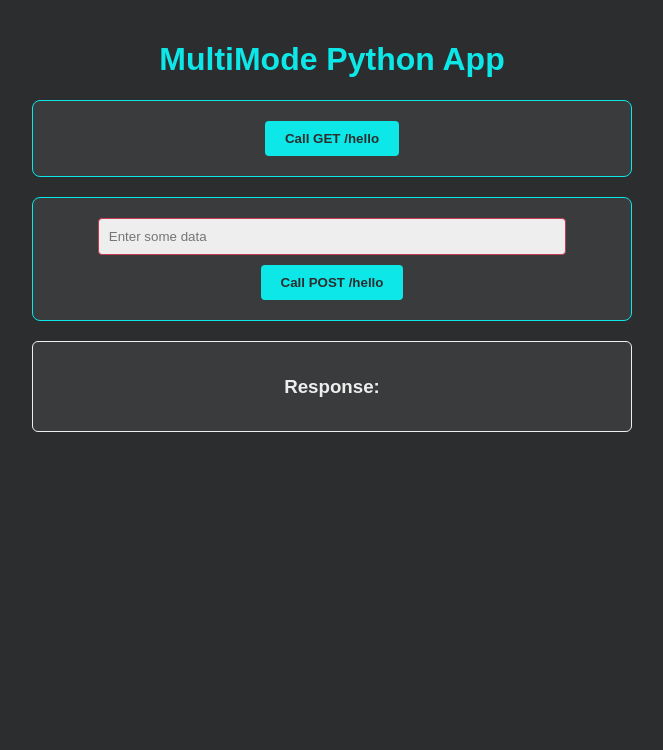
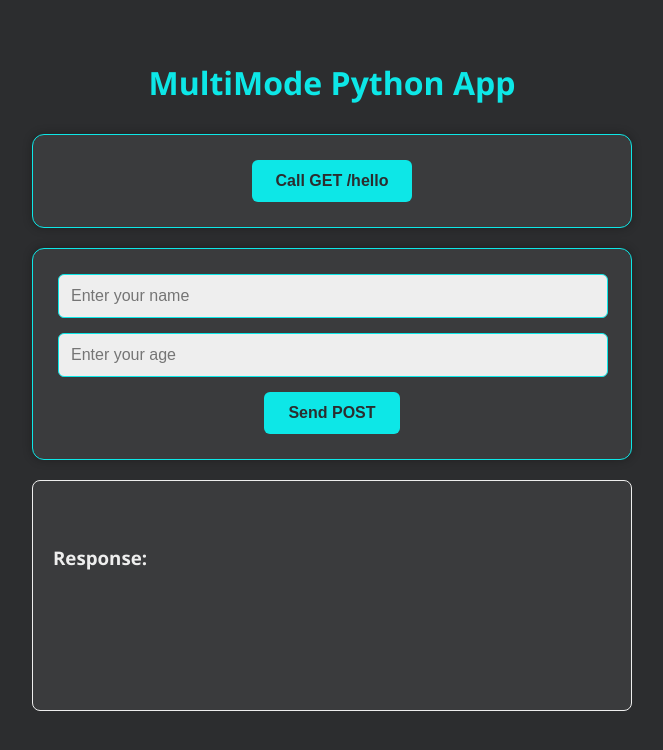
Before and after one commit to luciangruiaro/py-web-multi-deploy-template, a Flask app: page / in a window 1280 px wide. Shown: the top 750 px of the page, without its empty margins (308-971 px from the left). Run offline with Flask 3, Linux system fonts and the light colour scheme.

Commit message:
improvements cody styling

```diff
--- a/api/flask_routes.py
+++ b/api/flask_routes.py
@@ -1,4 +1,7 @@
 from flask import Flask, render_template, request, jsonify
+from pydantic import ValidationError
+
+from api.schemas.hello_schema import HelloRequestModel
 from service.hello_service import HelloService
 from helpers.utils import format_response
 
@@ -16,11 +19,22 @@ def create_flask_app(config, template_dir=None, static_dir=None):
 
     @app.route('/hello', methods=['GET'])
     def hello_get():
-        return jsonify(format_response("Hello GET", hello_service.say_hello()))
+        try:
+            result = hello_service.say_hello()
+            return jsonify(format_response("Hello GET", result))
+        except Exception as e:
+            return jsonify({"error": str(e)}), 500
 
     @app.route('/hello', methods=['POST'])
     def hello_post():
-        data = request.json
-        return jsonify(format_response("Hello POST", hello_service.process_data(data)))
+        try:
+            data = request.get_json(force=True)
+            validated_data = HelloRequestModel(**data)
+            result = hello_service.process_data(validated_data.dict())
+            return jsonify(format_response("Hello POST", result))
+        except ValidationError as ve:
+            return jsonify({"error": ve.errors()}), 400
+        except Exception as e:
+            return jsonify({"error": str(e)}), 500
 
     return app
--- /dev/null
+++ b/api/schemas/hello_schema.py
@@ -0,0 +1,6 @@
+from pydantic import BaseModel, Field
+
+
+class HelloRequestModel(BaseModel):
+    name: str = Field(..., min_length=1)
+    age: int = Field(..., gt=0)
--- a/core/app_factory.py
+++ b/core/app_factory.py
@@ -2,8 +2,8 @@ import os
 from config.config_loader import ConfigLoader
 from helpers.logger import setup_logger
 
+# Handle default directories creation
 IS_DOCKER = os.environ.get("ENV") == "DOCKER"
-
 DATA_DIR = "/app/data" if IS_DOCKER else "./data"
 LOGS_DIR = "/app/logs" if IS_DOCKER else "./logs"
 
@@ -13,9 +13,11 @@ def ensure_directories():
     os.makedirs(LOGS_DIR, exist_ok=True)
 
 
-# Call at module import
 ensure_directories()
-logger = setup_logger("app", log_dir=LOGS_DIR)
+
+# Set up logger
+log_level = ConfigLoader().get_config().get("logging", {}).get("level", "INFO")
+logger = setup_logger("app", log_dir=LOGS_DIR, level=log_level)
 
 
 def create_app(template_dir=None, static_dir=None):
--- a/helpers/logger.py
+++ b/helpers/logger.py
@@ -1,25 +1,51 @@
 import os
 import logging
+from logging import Logger
 from logging.handlers import RotatingFileHandler
 
+# Constants
+DEFAULT_LOG_DIR = "./logs"
+DEFAULT_LOG_LEVEL = logging.INFO
+DEFAULT_LOG_FORMAT = "[%(asctime)s] %(levelname)s in %(module)s: %(message)s"
+MAX_LOG_FILE_SIZE = 5_000_000  # 5 MB
+BACKUP_COUNT = 3
 
-def setup_logger(name="app", log_dir="./logs", level="INFO"):
+
+def setup_logger(name: str = "app", log_dir: str = DEFAULT_LOG_DIR, level: str = "INFO") -> Logger:
+    """
+    Sets up and returns a logger with console and rotating file handlers.
+
+    Args:
+        name (str): The name of the logger (also used as the log file name).
+        log_dir (str): Directory where log files will be stored.
+        level (str): Logging level (e.g., "DEBUG", "INFO", "ERROR").
+
+    Returns:
+        logging.Logger: Configured logger instance.
+    """
     os.makedirs(log_dir, exist_ok=True)
     logger = logging.getLogger(name)
-    logger.setLevel(getattr(logging, level.upper(), logging.INFO))
 
-    formatter = logging.Formatter("[%(asctime)s] %(levelname)s in %(module)s: %(message)s")
+    if logger.hasHandlers():
+        return logger  # Avoid duplicate handlers if already set up
 
-    if not logger.handlers:
-        # Console handler
-        console_handler = logging.StreamHandler()
-        console_handler.setFormatter(formatter)
-        logger.addHandler(console_handler)
+    log_level = getattr(logging, level.upper(), DEFAULT_LOG_LEVEL)
 
-        # File handler
-        log_path = os.path.join(log_dir, f"{name}.log")
-        file_handler = RotatingFileHandler(log_path, maxBytes=5_000_000, backupCount=3)
-        file_handler.setFormatter(formatter)
-        logger.addHandler(file_handler)
+    logger.setLevel(log_level)
+
+    formatter = logging.Formatter(DEFAULT_LOG_FORMAT)
+
+    # Console handler
+    console_handler = logging.StreamHandler()
+    console_handler.setFormatter(formatter)
+    logger.addHandler(console_handler)
+
+    # File handler
+    log_file_path = os.path.join(log_dir, f"{name}.log")
+    file_handler = RotatingFileHandler(
+        log_file_path, maxBytes=MAX_LOG_FILE_SIZE, backupCount=BACKUP_COUNT
+    )
+    file_handler.setFormatter(formatter)
+    logger.addHandler(file_handler)
 
     return logger
--- a/service/hello_service.py
+++ b/service/hello_service.py
@@ -7,7 +7,7 @@ class HelloService:
         self.constants = config.get("constants", {})
 
     def say_hello(self):
-        self.logger.info("Processing GET /hello")
+        self.logger.debug("Processing GET /hello")
         return {"greeting": self.constants.get("greeting_message", "Hello!")}
 
     def process_data(self, data):
--- a/static/css/style.css
+++ b/static/css/style.css
@@ -1,5 +1,5 @@
 body {
-    font-family: Arial, sans-serif;
+    font-family: 'Segoe UI', Tahoma, Geneva, Verdana, sans-serif;
     background-color: #2c2d2f;
     color: #eeeeee;
     margin: 0;
@@ -10,38 +10,45 @@ body {
 .container {
     max-width: 600px;
     margin: auto;
+    padding: 20px;
 }
 
 h1 {
     color: #0de7e7;
+    margin-bottom: 30px;
 }
 
 .card {
     background-color: #3a3b3d;
     border: 1px solid #0de7e7;
-    padding: 20px;
+    padding: 25px;
     margin: 20px 0;
-    border-radius: 8px;
+    border-radius: 12px;
+    box-shadow: 0 0 10px rgba(0, 0, 0, 0.3);
 }
 
-input[type="text"] {
-    padding: 10px;
-    border: 1px solid #c73a52;
-    border-radius: 4px;
+input[type="text"],
+input[type="number"] {
+    padding: 12px;
+    border: 1px solid #0de7e7;
+    border-radius: 6px;
     background-color: #eeeeee;
     color: #2c2d2f;
-    width: 80%;
-    margin-bottom: 10px;
+    width: calc(100% - 24px);
+    margin-bottom: 15px;
+    font-size: 16px;
 }
 
 button {
     background-color: #0de7e7;
     color: #2c2d2f;
     border: none;
-    padding: 10px 20px;
+    padding: 12px 24px;
     font-weight: bold;
+    font-size: 16px;
     cursor: pointer;
-    border-radius: 4px;
+    border-radius: 6px;
+    transition: background-color 0.3s ease;
 }
 
 button:hover {
@@ -51,7 +58,14 @@ button:hover {
 
 .response {
     background-color: #3a3b3d;
-    padding: 15px;
-    border-radius: 6px;
+    padding: 20px;
+    border-radius: 8px;
     border: 1px solid #eeeeee;
+    text-align: left;
+    white-space: pre-wrap;
+    margin-top: 20px;
 }
+
+h3 {
+    margin-top: 0;
+}
--- a/static/js/app.js
+++ b/static/js/app.js
@@ -10,9 +10,10 @@ function callGet() {
 }
 
 function callPost() {
-    const payload = {
-        user_input: document.getElementById("postData").value
-    };
+    const name = document.getElementById("nameInput").value;
+    const age = parseInt(document.getElementById("ageInput").value);
+
+    const payload = {name, age};
 
     fetch("/hello", {
         method: "POST", headers: {"Content-Type": "application/json"}, body: JSON.stringify(payload)
--- a/templates/index.html
+++ b/templates/index.html
@@ -14,8 +14,9 @@
     </div>
 
     <div class="card">
-        <input type="text" id="postData" placeholder="Enter some data"/>
-        <button onclick="callPost()">Call POST /hello</button>
+        <input type="text" id="nameInput" placeholder="Enter your name"/>
+        <input type="number" id="ageInput" placeholder="Enter your age"/>
+        <button onclick="callPost()">Send POST</button>
     </div>
 
     <div class="response">
```
Also changed, not shown: api/fastapi_routes.py (+14 -5 lines), config/config_loader.py (+40 -3 lines), requirements.txt (+7 -4 lines), api/schemas/__init__.py (added).
